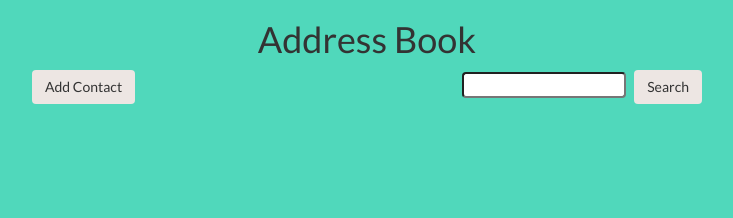
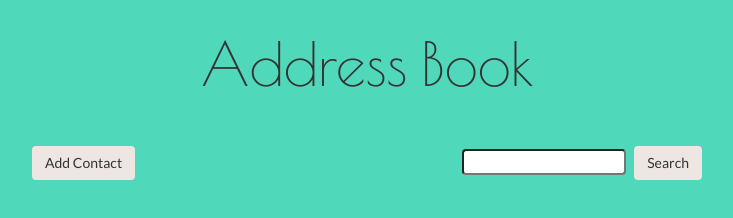
Before and after one commit to katylouise/address_book, a website: page index.html in a window 1280 px wide. Shown: the whole page, without its empty margins (273-1006 px from the left). Drawn offline with nearby package versions, Linux system fonts and the light colour scheme; some packages are replaced by stand-ins of ours; no server answers.

Commit message:
Updated font of heading

```diff
--- a/css/addressbook.css
+++ b/css/addressbook.css
@@ -22,9 +22,13 @@ header .btn {
 header .btn:hover {
   background: #DADAD9;
 }
+
 header h1 {
+  font-family: 'Poiret One', sans-serif;
+  font-size: 60px;
   text-align: center;
-  margin-bottom: 10px;
+  margin-top: 30px;
+  margin-bottom: 50px;
 }
 
 .search-bar {
--- a/index.html
+++ b/index.html
@@ -4,6 +4,7 @@
     <meta charset="utf-8">
     <title>Address Book</title>
     <link href='https://fonts.googleapis.com/css?family=Lato' rel='stylesheet' type='text/css'>
+    <link href='https://fonts.googleapis.com/css?family=Poiret+One' rel='stylesheet' type='text/css'>
     <link rel="stylesheet" href="bower_components/bootstrap/dist/css/bootstrap.css">
     <link rel="stylesheet" href="css/addressbook.css">
     <script src="bower_components/jquery/dist/jquery.js"></script>
```
